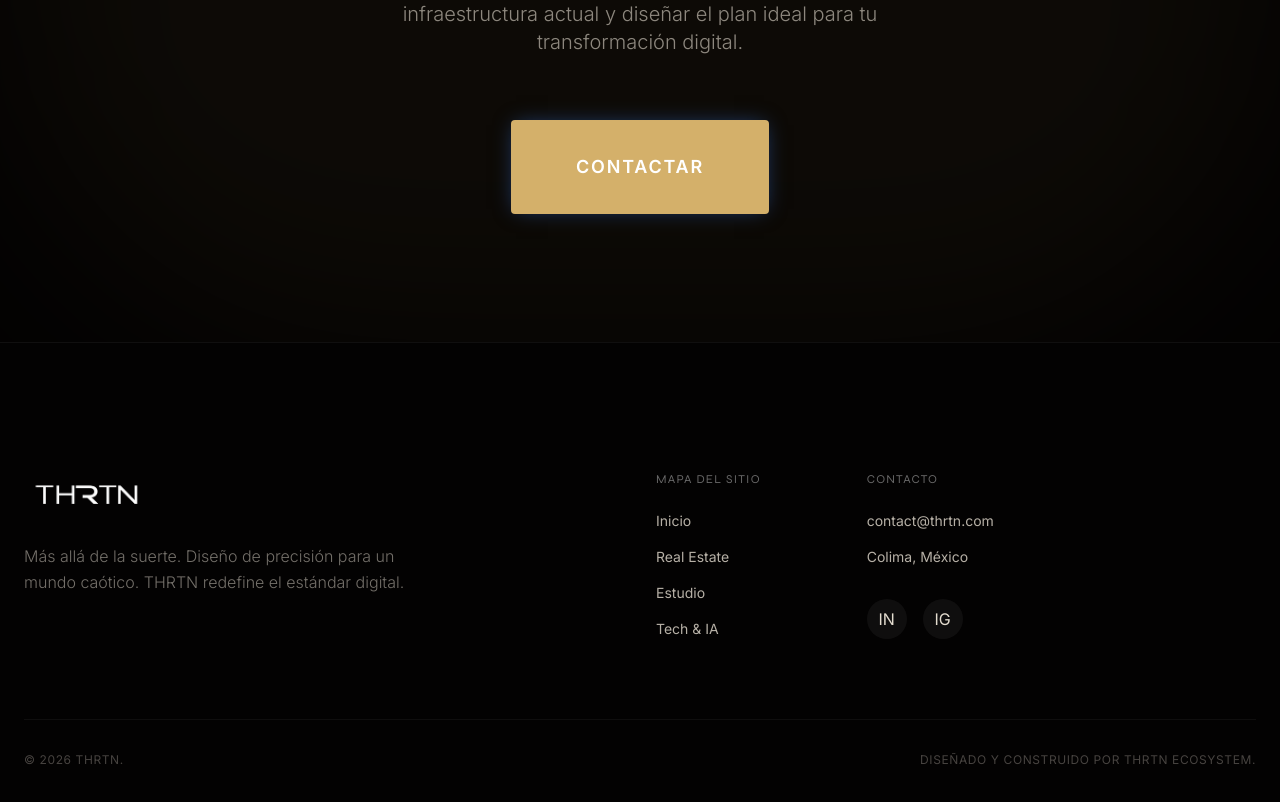
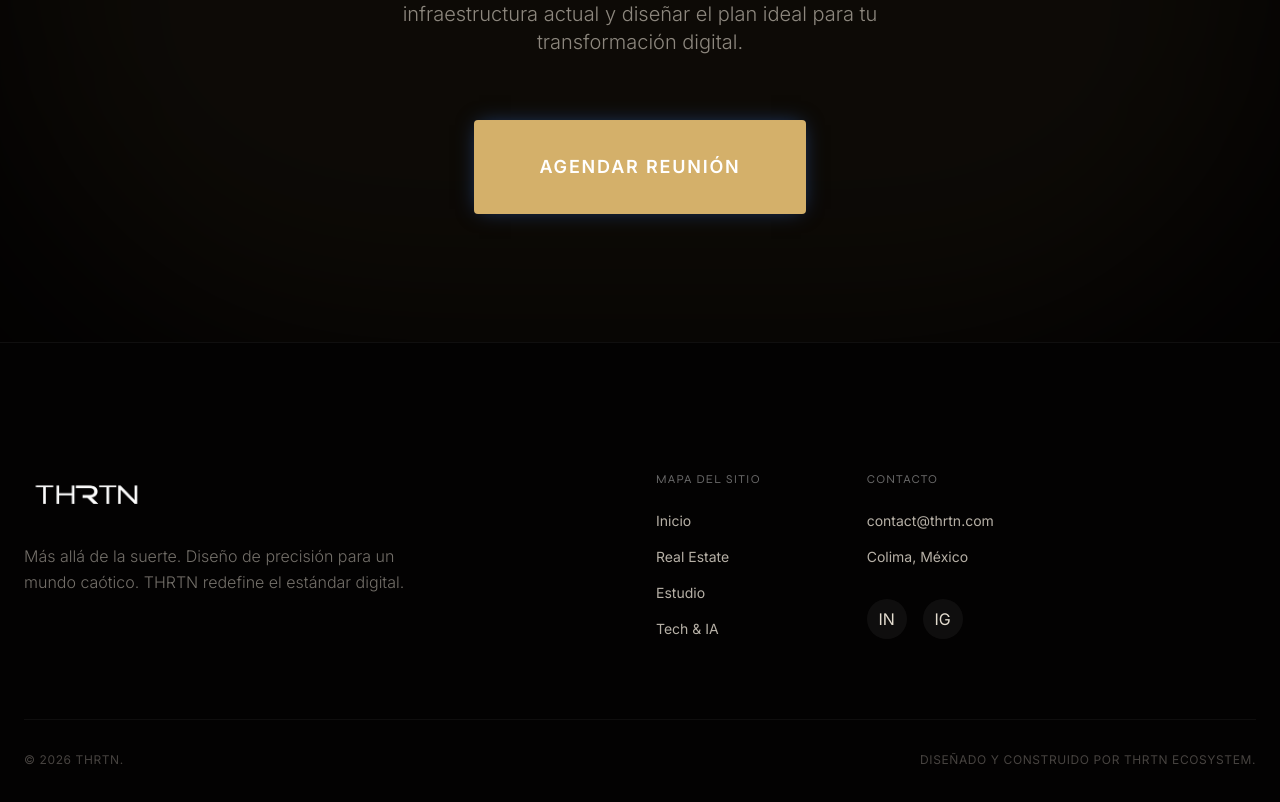
Before and after one commit to Daniel-Banda/THRTN, a Next.js app: page / in a window 1280 px wide. Shown: the part 2747-3549 px from the top of the page. Built offline with nearby package versions, Linux system fonts and the light colour scheme.

Commit message:
content: update home final cta button text

```diff
--- a/src/app/page.tsx
+++ b/src/app/page.tsx
@@ -148,7 +148,7 @@ export default function Home() {
             Comencemos con una consulta estratégica para evaluar tu infraestructura actual y diseñar el plan ideal para tu transformación digital.
           </p>
           <Button size="lg" glow className="px-16 py-8 text-lg">
-            Contactar
+            Agendar Reunión
           </Button>
         </div>
       </Section>
```
